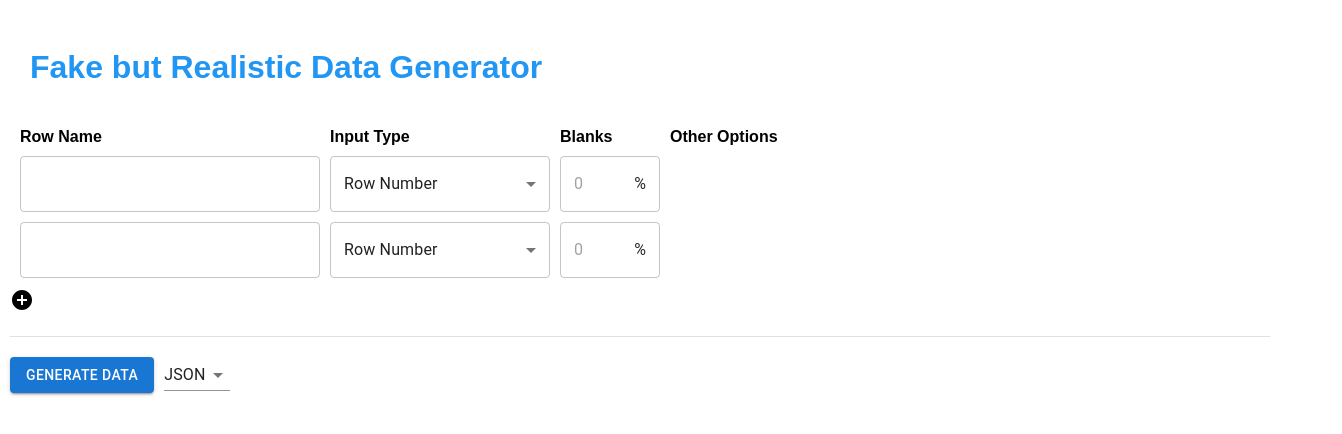
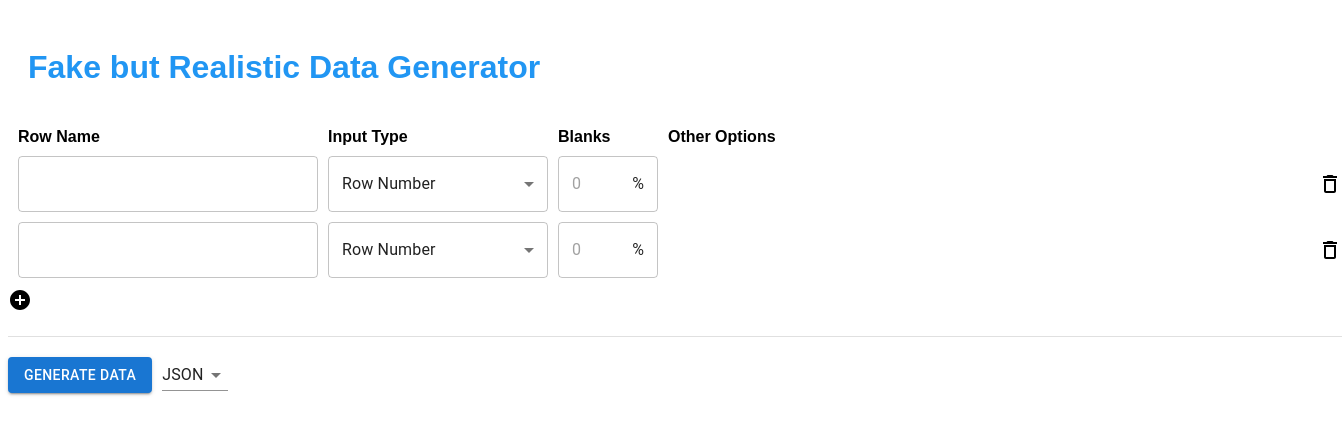
Before and after one commit to Irminrics/fake-but-realistic-data, a React (Vite) app: page / in a window 1280 px wide. Both pictures are taken after a click on the icon 22 px from the left and 233 px from the top of the page. Shown: the top 434 px of the page, 1342 px wide, since content can reach past the window. Built offline with nearby package versions, Linux system fonts and the light colour scheme.

Commit message:
Add remove row button

```diff
--- a/src/App.jsx
+++ b/src/App.jsx
@@ -9,6 +9,7 @@ import MenuItem from '@mui/material/MenuItem';
 import FormControl from '@mui/material/FormControl';
 import Select from '@mui/material/Select';
 import AddCircleIcon from '@mui/icons-material/AddCircle';
+import DeleteOutlinedIcon from '@mui/icons-material/DeleteOutlined';
 import Divider from '@mui/material/Divider';
 import Button from '@mui/material/Button';
 
@@ -32,6 +33,10 @@ export default function App() {
     const handleAddRow = () => {
         console.log('Adding a new row');
         setRows(prevRows => [...prevRows, { name: '', type: 'Row Number', blanks: '' }]);
+    };
+
+    const handleDeleteRow = (indexToDelete) => {
+        setRows(prevRows => prevRows.filter((row, index) => index !== indexToDelete));
     };
 
     const handleFormatChange = (event) => {
@@ -111,11 +116,11 @@ export default function App() {
                         case 'password-options':
                             return (
                             <>
-                            <TextField key={option} id={`${option}-min-length`} label="Min Length" inputProps={{ type: 'number' }} sx={{ maxWidth: 150, marginRight: '10px' }} />
-                            <TextField key={option} id={`${option}-upper`} label="Min Upper" inputProps={{ type: 'number' }} sx={{ maxWidth: 200, marginRight: '10px' }} />
-                            <TextField key={option} id={`${option}-lower`} label="Min Lower" inputProps={{ type: 'number' }} sx={{ maxWidth: 200, marginRight: '10px' }} />
-                            <TextField key={option} id={`${option}-number`} label="Min Numbers" inputProps={{ type: 'number' }} sx={{ maxWidth: 200, marginRight: '10px' }} />
-                            <TextField key={option} id={`${option}-symbol`} label="Min Symbols" inputProps={{ type: 'number' }} sx={{ maxWidth: 200, marginRight: '10px' }} />
+                            <TextField key={option} id={`${option}-min-length`} label="Min Length" inputProps={{ type: 'number' }} sx={{ maxWidth: 120, marginRight: '10px' }} />
+                            <TextField key={option} id={`${option}-upper`} label="Min Upper" inputProps={{ type: 'number' }} sx={{ maxWidth: 100, marginRight: '10px' }} />
+                            <TextField key={option} id={`${option}-lower`} label="Min Lower" inputProps={{ type: 'number' }} sx={{ maxWidth: 100, marginRight: '10px' }} />
+                            <TextField key={option} id={`${option}-number`} label="Min Numbers" inputProps={{ type: 'number' }} sx={{ maxWidth: 125, marginRight: '10px' }} />
+                            <TextField key={option} id={`${option}-symbol`} label="Min Symbols" inputProps={{ type: 'number' }} sx={{ maxWidth: 120, marginRight: '10px' }} />
                             </>
                             );
                         default:
@@ -133,7 +138,7 @@ export default function App() {
                 <div style={{ minWidth: 300, marginLeft: '10px' }}>Row Name</div>
                 <div style={{ minWidth: 220, marginLeft: '10px' }}>Input Type</div>
                 <div style={{ minWidth: 100, width: 100, marginLeft: '10px' }}>Blanks</div>
-                <div style={{ minWidth: 600, marginLeft: '10px' }}>Other Options</div>
+                <div style={{ minWidth: 650, marginLeft: '10px' }}>Other Options</div>
             </div>
             {rows.map((row, index) => (
                 <div key={index} style={{ display: 'flex', alignItems: 'center', marginBottom: '10px' }}>
@@ -195,14 +200,22 @@ export default function App() {
 
 
                     {/* Other Options */}
-                    <div style={{ minWidth: 600, marginLeft: '10px'}}>
+                    <div style={{ minWidth: 650, marginLeft: '10px'}}>
                         {renderInputFields(basicInputTypes.find(inputType => inputType.name === row.type))}
                     </div>
+
+                    {/* Delete Button */}
+                    {rows.length > 1 && (
+                        <DeleteOutlinedIcon onClick={() => handleDeleteRow(index)} style={{ cursor: 'pointer' }} />
+                    )}
                 </div>
+
+
             ))}
 
             {/* Add New Row Button */}
             <AddCircleIcon onClick={handleAddRow} style={{ marginLeft: 'auto', cursor: 'pointer' }} />
+
 
             <Divider style={{ margin: '20px 0' }} />
 
```
